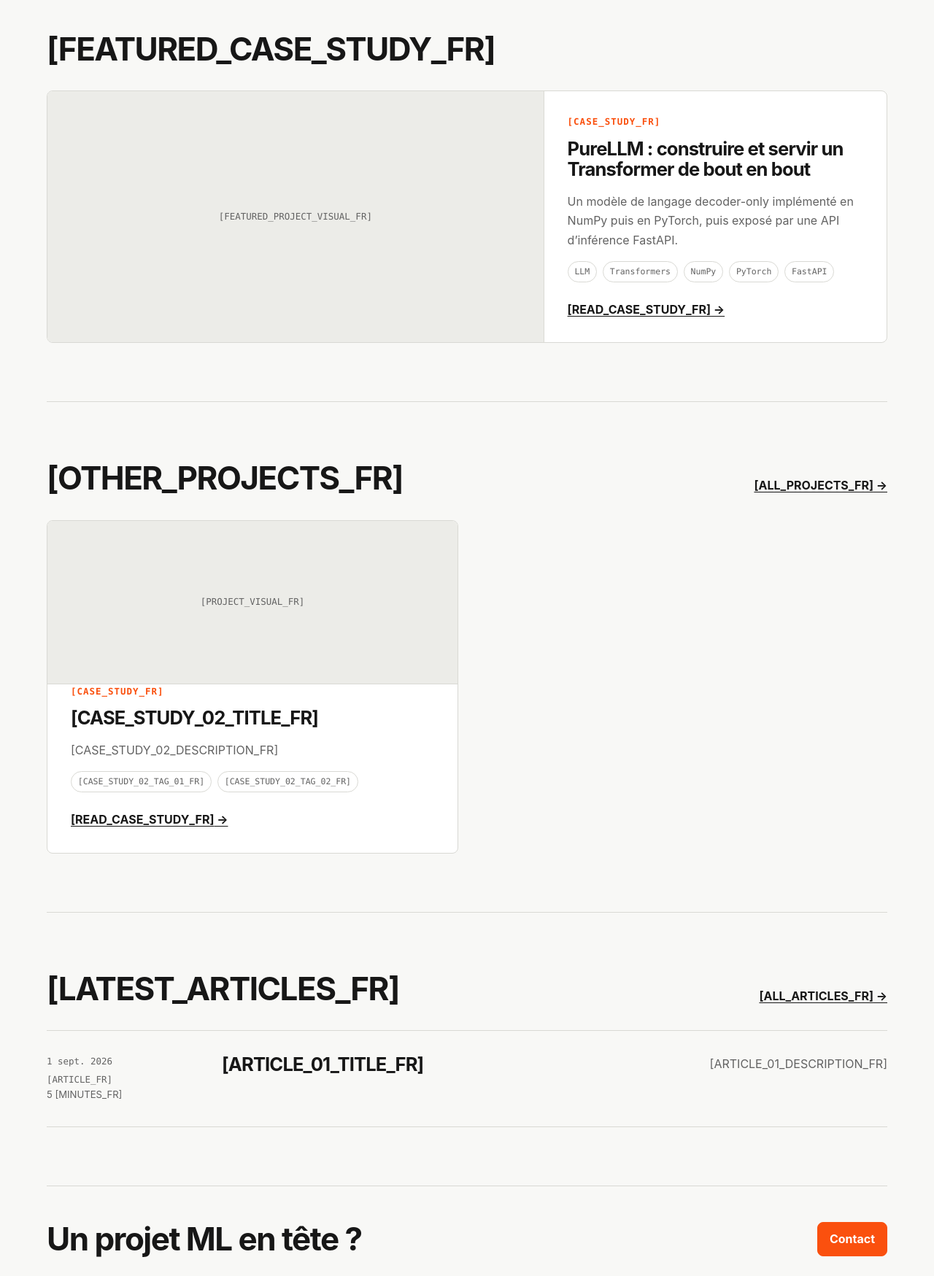
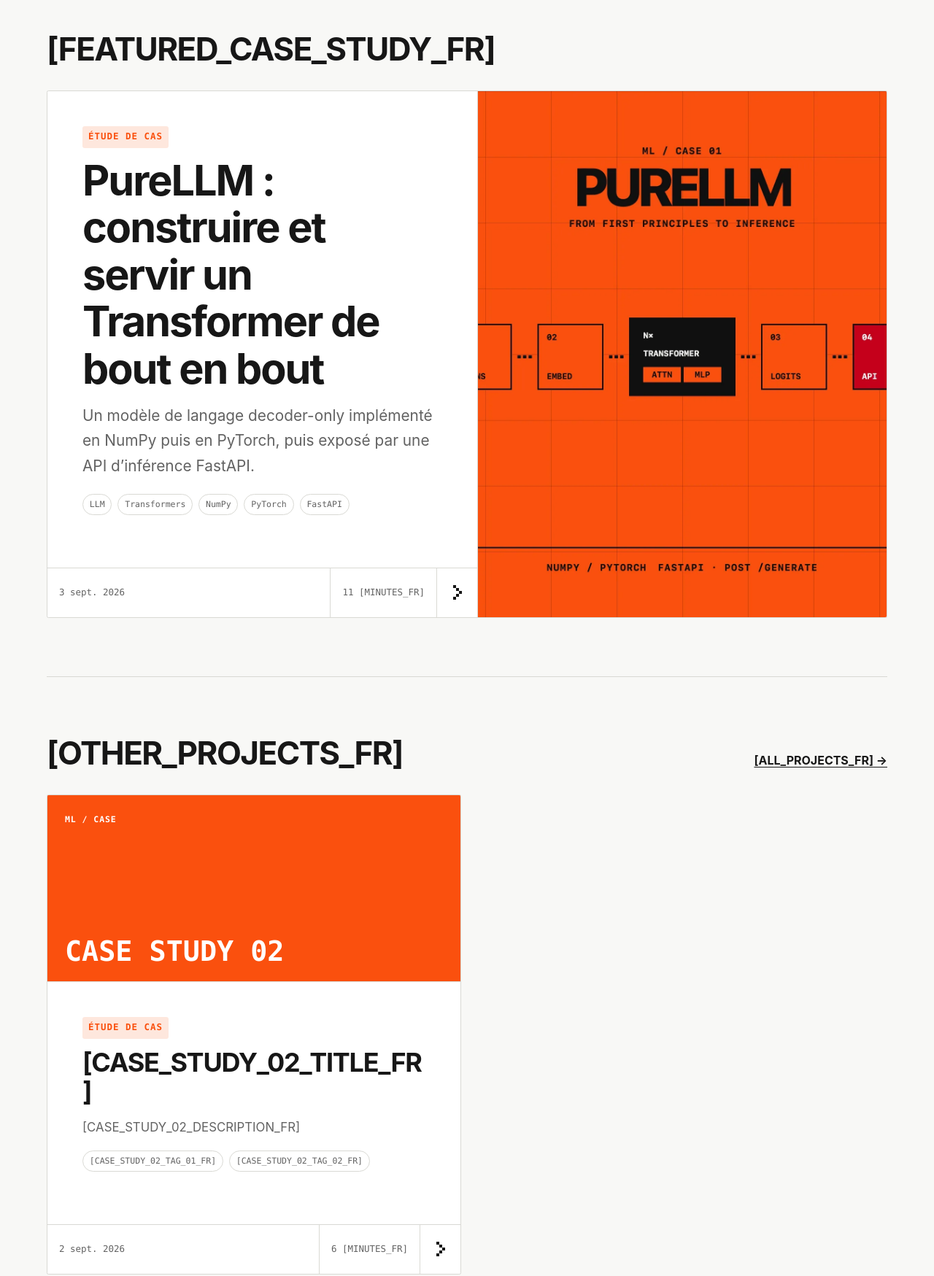
Before and after one commit to SachaEvain/sachaevain.github.io, an Astro site: page / in a window 1280 px wide. Shown: the part 880-2629 px from the top of the page at 73% size. Built offline with nearby package versions, Linux system fonts and the light colour scheme; Astro itself is replaced by a stand-in of ours; some packages are replaced by stand-ins of ours.

Commit message:
feat: refresh editorial cards and PureLLM presentation

```diff
--- a/src/components/BlogPage.astro
+++ b/src/components/BlogPage.astro
@@ -22,7 +22,6 @@ const posts = await getLocalizedPosts(locale);
 	<header class="page-header shell">
 		<p class="eyebrow">{text.blog}</p>
 		<h1>{text.blogTitle}</h1>
-		<p>{text.blogDescription}</p>
 	</header>
 
 	<section class="section shell" aria-label={text.blogTitle}>
--- a/src/components/CaseStudyCard.astro
+++ b/src/components/CaseStudyCard.astro
@@ -1,6 +1,7 @@
 ---
 import { copy, type Locale } from '../i18n';
 import { postPath, type Post } from '../lib/posts';
+import PostVisual from './PostVisual.astro';
 
 interface Props {
 	post: Post;
@@ -10,23 +11,31 @@ interface Props {
 
 const { post, locale, featured = false } = Astro.props;
 const text = copy[locale];
+const dateLocale = locale === 'fr' ? 'fr-FR' : 'en-GB';
+const href = postPath(post);
 ---
 
-<article class:list={['case-card', { 'case-card--featured': featured }]}>
-	<div class="case-card__visual" aria-hidden="true">
-		<span>
-			{featured
-				? `[FEATURED_PROJECT_VISUAL_${locale.toUpperCase()}]`
-				: `[PROJECT_VISUAL_${locale.toUpperCase()}]`}
-		</span>
-	</div>
-	<div class="case-card__body">
+<article class:list={['editorial-card', { 'editorial-card--featured': featured }]}>
+	<div class="editorial-card__body">
 		<p class="eyebrow">{text.caseStudy}</p>
-		<h3><a href={postPath(post)}>{post.data.title}</a></h3>
+		<h3><a href={href}>{post.data.title}</a></h3>
 		<p>{post.data.description}</p>
 		<ul class="tag-list" aria-label={text.tags}>
 			{post.data.tags.map((tag) => <li>{tag}</li>)}
 		</ul>
-		<a class="text-link" href={postPath(post)}>{text.readCaseStudy}<span aria-hidden="true"> →</span></a>
 	</div>
+	<PostVisual post={post} featured={featured} />
+	<footer class="editorial-card__meta">
+		<time datetime={post.data.publishedAt.toISOString()}>
+			{post.data.publishedAt.toLocaleDateString(dateLocale, {
+				year: 'numeric',
+				month: 'short',
+				day: 'numeric',
+			})}
+		</time>
+		<span>{post.data.readingMinutes} {text.minutes}</span>
+		<a href={href} aria-label={`${text.readCaseStudy}: ${post.data.title}`}>
+			<span class="pixel-arrow" aria-hidden="true"></span>
+		</a>
+	</footer>
 </article>
--- a/src/components/PostList.astro
+++ b/src/components/PostList.astro
@@ -1,6 +1,7 @@
 ---
 import { copy, type Locale } from '../i18n';
 import { postPath, type Post } from '../lib/posts';
+import PostVisual from './PostVisual.astro';
 
 interface Props {
 	posts: Post[];
@@ -14,9 +15,22 @@ const dateLocale = locale === 'fr' ? 'fr-FR' : 'en-GB';
 
 <div class="post-list">
 	{
-		posts.map((post) => (
-			<article class="post-row">
-				<div class="post-row__meta">
+		posts.map((post, index) => {
+			const featured = index === 0;
+			const href = postPath(post);
+			const action = post.data.type === 'case-study' ? text.readCaseStudy : text.readArticle;
+
+			return (
+			<article class:list={['editorial-card', { 'editorial-card--featured': featured }]}>
+				<div class="editorial-card__body">
+					<p class="eyebrow">
+						{post.data.type === 'case-study' ? text.caseStudy : text.article}
+					</p>
+					<h3><a href={href}>{post.data.title}</a></h3>
+					<p>{post.data.description}</p>
+				</div>
+				<PostVisual post={post} featured={featured} />
+				<footer class="editorial-card__meta">
 					<time datetime={post.data.publishedAt.toISOString()}>
 						{post.data.publishedAt.toLocaleDateString(dateLocale, {
 							year: 'numeric',
@@ -24,12 +38,13 @@ const dateLocale = locale === 'fr' ? 'fr-FR' : 'en-GB';
 							day: 'numeric',
 						})}
 					</time>
-					<span>{post.data.type === 'case-study' ? text.caseStudy : text.article}</span>
-				</div>
-				<h3><a href={postPath(post)}>{post.data.title}</a></h3>
-				<p>{post.data.description}</p>
-				<span class="post-row__time">{post.data.readingMinutes} {text.minutes}</span>
+					<span>{post.data.readingMinutes} {text.minutes}</span>
+					<a href={href} aria-label={`${action}: ${post.data.title}`}>
+						<span class="pixel-arrow" aria-hidden="true"></span>
+					</a>
+				</footer>
 			</article>
-		))
+			);
+		})
 	}
 </div>
--- /dev/null
+++ b/src/components/PostVisual.astro
@@ -0,0 +1,35 @@
+---
+import { Image } from 'astro:assets';
+import type { Post } from '../lib/posts';
+
+interface Props {
+	post: Post;
+	featured?: boolean;
+}
+
+const { post, featured = false } = Astro.props;
+const visualLabel = post.data.type === 'case-study' ? 'ML / CASE' : 'ML / NOTE';
+const visualName = post.data.translationKey.replaceAll('-', ' ').toUpperCase();
+---
+
+<div class="editorial-card__visual" aria-hidden="true">
+	{
+		post.data.cover ? (
+			<Image src={post.data.cover} alt="" loading={featured ? 'eager' : 'lazy'} />
+		) : post.data.visualization ? (
+			<iframe
+				src={post.data.visualization}
+				title=""
+				tabindex="-1"
+				loading={featured ? 'eager' : 'lazy'}
+				referrerpolicy="no-referrer"
+				sandbox="allow-scripts"
+			></iframe>
+		) : (
+			<div class="editorial-card__fallback">
+				<span>{visualLabel}</span>
+				<strong>{visualName}</strong>
+			</div>
+		)
+	}
+</div>
--- a/src/content.config.ts
+++ b/src/content.config.ts
@@ -18,6 +18,7 @@ const posts = defineCollection({
 			featured: z.boolean().default(false),
 			draft: z.boolean().default(false),
 			cover: image().optional(),
+			visualization: z.string().startsWith('/').optional(),
 		}),
 });
 
--- a/src/content/posts/en/purellm.mdx
+++ b/src/content/posts/en/purellm.mdx
@@ -11,6 +11,8 @@ tags:
   - "[CASE_STUDY_01_TAG_02_EN]"
 featured: true
 draft: false
+cover: "../../../assets/purellm-cover.webp"
+visualization: "/visualizations/purellm-forward-pass.html"
 ---
 
 ## [CASE_STUDY_01_CONTEXT_EN]
--- a/src/content/posts/fr/purellm.mdx
+++ b/src/content/posts/fr/purellm.mdx
@@ -14,6 +14,8 @@ tags:
   - "FastAPI"
 featured: true
 draft: false
+cover: "../../../assets/purellm-cover.webp"
+visualization: "/visualizations/purellm-forward-pass.html"
 ---
 
 import CodexVisualization from '../../../components/CodexVisualization.astro';
--- a/src/i18n.ts
+++ b/src/i18n.ts
@@ -33,10 +33,10 @@ const fr = {
 	portfolioTitle: 'Projets & études de cas',
 	portfolioDescription:
 		'Un portfolio de projets couvrant des systèmes ML en production, des pilotes, des prototypes de recherche et des réalisations de hackathon.',
-	blogTitle: '[BLOG_TITLE_FR]',
+	blogTitle: 'Derniers articles',
 	blogDescription: '[BLOG_DESCRIPTION_FR]',
-	caseStudy: '[CASE_STUDY_FR]',
-	article: '[ARTICLE_FR]',
+	caseStudy: 'Étude de cas',
+	article: 'Article',
 	minutes: '[MINUTES_FR]',
 	tableOfContents: '[TABLE_OF_CONTENTS_FR]',
 	previousArticle: '[PREVIOUS_ARTICLE_FR]',
@@ -98,10 +98,10 @@ const en: typeof fr = {
 	portfolioTitle: 'Projects & case studies',
 	portfolioDescription:
 		'A portfolio of projects spanning production ML systems, pilots, research prototypes, and hackathon builds.',
-	blogTitle: '[BLOG_TITLE_EN]',
+	blogTitle: 'Latest Articles',
 	blogDescription: '[BLOG_DESCRIPTION_EN]',
-	caseStudy: '[CASE_STUDY_EN]',
-	article: '[ARTICLE_EN]',
+	caseStudy: 'Case Study',
+	article: 'Article',
 	minutes: '[MINUTES_EN]',
 	tableOfContents: '[TABLE_OF_CONTENTS_EN]',
 	previousArticle: '[PREVIOUS_ARTICLE_EN]',
--- a/src/styles/global.css
+++ b/src/styles/global.css
@@ -31,11 +31,11 @@
 
 :root[data-theme='dark'] {
 	color-scheme: dark;
-	--background: #181816;
-	--surface: #21211f;
+	--background: #101011;
+	--surface: #18181a;
 	--text: #f2f2ee;
-	--muted: #aaa9a2;
-	--border: #3d3d38;
+	--muted: #9b9b9f;
+	--border: #313135;
 	/* --accent: #7ca2ff;
 	--accent-hover: #a5bdff; */
 		--accent: #FA500E;
@@ -49,13 +49,13 @@
 	:root:not([data-theme]),
 	:root[data-theme='system'] {
 		color-scheme: dark;
-		--background: #181816;
-		--surface: #21211f;
+		--background: #101011;
+		--surface: #18181a;
 		--text: #f2f2ee;
-		--muted: #aaa9a2;
-		--border: #3d3d38;
-		--accent: #7ca2ff;
-		--accent-hover: #a5bdff;
+		--muted: #9b9b9f;
+		--border: #313135;
+		--accent: #FA500E;
+		--accent-hover: #C5001B;
 		--accent-foreground: #111827;
 		--focus: #fbbf24;
 	}
@@ -326,67 +326,222 @@ h3 {
 }
 
 .case-grid,
-.portfolio-grid {
+.portfolio-grid,
+.post-list {
 	display: grid;
 	grid-template-columns: repeat(2, minmax(0, 1fr));
-	gap: var(--space-4);
+	gap: var(--space-3);
 }
 
-.portfolio-grid .case-card--featured {
+.portfolio-grid .editorial-card--featured {
 	grid-column: 1 / -1;
 }
 
-.case-card {
+.editorial-card {
 	display: grid;
-	grid-template-rows: 12rem 1fr;
+	grid-template-areas:
+		'visual'
+		'body'
+		'meta';
+	grid-template-rows: 16rem 1fr auto;
 	overflow: hidden;
 	border: 1px solid var(--border);
-	border-radius: var(--radius);
+	border-radius: 0.15rem;
 	background: var(--surface);
 }
 
-.case-card--featured {
-	grid-template-columns: minmax(0, 1.45fr) minmax(18rem, 1fr);
-	grid-template-rows: auto;
+.editorial-card--featured {
+	grid-column: 1 / -1;
+	grid-template-areas:
+		'body visual'
+		'meta visual';
+	grid-template-columns: minmax(0, 1.05fr) minmax(20rem, 1fr);
+	grid-template-rows: minmax(25rem, 1fr) auto;
+	min-height: 34rem;
 }
 
-.case-card__visual {
+.editorial-card__visual {
+	grid-area: visual;
+	min-width: 0;
+	min-height: 16rem;
+	overflow: hidden;
+	border-bottom: 1px solid var(--border);
+	background: var(--background);
+}
+
+.editorial-card--featured .editorial-card__visual {
+	border-bottom: 0;
+	border-left: 1px solid var(--border);
+}
+
+.editorial-card__visual img,
+.editorial-card__visual iframe {
+	display: block;
+	width: 100%;
+	height: 100%;
+	border: 0;
+}
+
+.editorial-card__visual img {
+	object-fit: cover;
+}
+
+.editorial-card__visual iframe {
+	min-height: 100%;
+	color-scheme: inherit;
+	pointer-events: none;
+}
+
+.editorial-card__fallback {
+	display: flex;
+	height: 100%;
+	min-height: inherit;
+	flex-direction: column;
+	justify-content: space-between;
+	gap: var(--space-4);
+	padding: var(--space-4);
+	background: var(--accent);
+	color: var(--accent-foreground);
+	font-family: ui-monospace, SFMono-Regular, Menlo, Monaco, Consolas, monospace;
+}
+
+.editorial-card__fallback span {
+	font-size: 0.72rem;
+	font-weight: 700;
+	letter-spacing: 0.08em;
+}
+
+.editorial-card__fallback strong {
+	max-width: 14ch;
+	font-size: clamp(1.5rem, 3vw, 3rem);
+	line-height: 0.95;
+	overflow-wrap: anywhere;
+}
+
+.editorial-card__body {
+	display: flex;
+	grid-area: body;
+	min-width: 0;
+	flex-direction: column;
+	align-items: flex-start;
+	padding: clamp(1.5rem, 4vw, 3rem);
+}
+
+.editorial-card__body .eyebrow {
+	width: fit-content;
+	padding: 0.28rem 0.5rem;
+	border-radius: 0.2rem;
+	background: color-mix(in srgb, var(--accent) 14%, var(--surface));
+	color: var(--accent);
+}
+
+.editorial-card__body h3 {
+	margin-bottom: var(--space-3);
+	font-size: clamp(1.6rem, 3vw, 2.25rem);
+}
+
+.editorial-card--featured .editorial-card__body h3 {
+	font-size: clamp(2.25rem, 4.5vw, 3.6rem);
+}
+
+.editorial-card__body h3 a {
+	overflow-wrap: anywhere;
+	text-decoration: none;
+}
+
+.editorial-card__body > p:not(.eyebrow) {
+	color: var(--muted);
+	font-size: 1.05rem;
+}
+
+.editorial-card--featured .editorial-card__body > p:not(.eyebrow) {
+	font-size: clamp(1.05rem, 1.7vw, 1.3rem);
+}
+
+.editorial-card__body .tag-list {
+	margin-top: auto;
+}
+
+.editorial-card__meta {
 	display: grid;
-	place-items: center;
-	min-height: 14rem;
-	border-bottom: 1px solid var(--border);
-	background: #ecece8;
+	grid-area: meta;
+	grid-template-columns: minmax(0, 1fr) auto 3.5rem;
+	min-height: 4.25rem;
+	border-top: 1px solid var(--border);
 	color: var(--muted);
-	font-family: ui-monospace, SFMono-Regular, Menlo, Monaco, Consolas, monospace;
 	font-size: 0.78rem;
 }
 
-.case-card--featured .case-card__visual {
-	border-right: 1px solid var(--border);
-	border-bottom: 0;
+.editorial-card__meta > * {
+	display: flex;
+	align-items: center;
+	padding: var(--space-2) var(--space-3);
 }
 
-.case-card__body {
-	display: flex;
-	flex-direction: column;
-	align-items: flex-start;
-	padding: var(--space-5);
+.editorial-card__meta > * + * {
+	border-left: 1px solid var(--border);
 }
 
-.case-card__body h3 {
-	margin-bottom: var(--space-3);
-}
-
-.case-card__body h3 a {
+.editorial-card__meta a {
+	justify-content: center;
+	overflow: hidden;
+	color: var(--text);
 	text-decoration: none;
 }
 
-.case-card__body > p:not(.eyebrow) {
-	color: var(--muted);
+.editorial-card__meta a:hover {
+	background: var(--accent);
+	color: var(--accent-foreground);
 }
 
-.case-card__body .text-link {
-	margin-top: auto;
+.pixel-arrow {
+	position: relative;
+	display: block;
+	width: 1.25rem;
+	height: 1.875rem;
+	overflow: hidden;
+}
+
+.pixel-arrow::before,
+.pixel-arrow::after {
+	position: absolute;
+	top: 0.3125rem;
+	left: 0.25rem;
+	width: 0.25rem;
+	height: 0.25rem;
+	background: currentColor;
+	box-shadow:
+		0.25rem 0.25rem currentColor,
+		0.5rem 0.5rem currentColor,
+		0.25rem 0.75rem currentColor,
+		0 1rem currentColor;
+	content: '';
+	transition: transform 300ms ease;
+	will-change: transform;
+}
+
+.pixel-arrow::before {
+	transform: translateX(-2rem);
+	transition-delay: 50ms;
+}
+
+.editorial-card__meta a:hover .pixel-arrow::before,
+.editorial-card__meta a:focus-visible .pixel-arrow::before {
+	transform: translateX(0);
+}
+
+.editorial-card__meta a:hover .pixel-arrow::after,
+.editorial-card__meta a:focus-visible .pixel-arrow::after {
+	transform: translateX(2rem);
+}
+
+.editorial-card__meta time,
+.editorial-card__meta > span {
+	font-family: ui-monospace, SFMono-Regular, Menlo, Monaco, Consolas, monospace;
+}
+
+.editorial-card:hover {
+	border-color: color-mix(in srgb, var(--accent) 55%, var(--border));
 }
 
 .tag-list {
@@ -407,52 +562,6 @@ h3 {
 	font-size: 0.72rem;
 }
 
-.post-list {
-	border-top: 1px solid var(--border);
-}
-
-.post-row {
-	position: relative;
-	display: grid;
-	grid-template-columns: 13rem minmax(0, 1fr) auto;
-	column-gap: var(--space-5);
-	padding-block: var(--space-5);
-	border-bottom: 1px solid var(--border);
-}
-
-.post-row__meta {
-	display: flex;
-	flex-direction: column;
-	gap: 0.25rem;
-	color: var(--muted);
-	font-family: ui-monospace, SFMono-Regular, Menlo, Monaco, Consolas, monospace;
-	font-size: 0.78rem;
-}
-
-.post-row h3 {
-	margin-bottom: var(--space-2);
-}
-
-.post-row h3 a {
-	text-decoration: none;
-}
-
-.post-row h3 a::after {
-	position: absolute;
-	inset: 0;
-	content: '';
-}
-
-.post-row p {
-	margin-bottom: 0;
-	color: var(--muted);
-}
-
-.post-row__time {
-	color: var(--muted);
-	font-size: 0.82rem;
-	white-space: nowrap;
-}
 
 .contact-strip {
 	display: flex;
@@ -839,7 +948,6 @@ h3 {
 	}
 
 	.hero,
-	.case-card--featured,
 	.cv-section,
 	.article-grid {
 		grid-template-columns: 1fr;
@@ -859,29 +967,25 @@ h3 {
 		align-items: start;
 	}
 
-	.case-card--featured {
-		grid-template-rows: 12rem 1fr;
+	.case-grid,
+	.portfolio-grid,
+	.post-list {
+		grid-template-columns: 1fr;
 	}
 
-	.case-card--featured .case-card__visual {
-		border-right: 0;
-		border-bottom: 1px solid var(--border);
+	.editorial-card--featured {
+		grid-template-areas:
+			'visual'
+			'body'
+			'meta';
+		grid-template-columns: 1fr;
+		grid-template-rows: 19rem auto auto;
+		min-height: 0;
 	}
 
-	.post-row {
-		grid-template-columns: 1fr auto;
-		gap: var(--space-3);
-	}
-
-	.post-row__meta {
-		grid-column: 1 / -1;
-		flex-direction: row;
-		flex-wrap: wrap;
-		gap: var(--space-3);
-	}
-
-	.post-row p {
-		grid-column: 1 / -1;
+	.editorial-card--featured .editorial-card__visual {
+		border-left: 0;
+		border-bottom: 1px solid var(--border);
 	}
 
 	.toc--desktop {
@@ -912,6 +1016,7 @@ h3 {
 
 	.case-grid,
 	.portfolio-grid,
+	.post-list,
 	.article-pagination {
 		grid-template-columns: 1fr;
 	}
@@ -928,12 +1033,8 @@ h3 {
 		display: flex;
 	}
 
-	.post-row {
-		grid-template-columns: 1fr;
-	}
-
-	.post-row__time {
-		grid-column: 1;
+	.editorial-card__meta {
+		grid-template-columns: 1fr auto 3.25rem;
 	}
 
 	.article-pagination__next {
@@ -948,6 +1049,11 @@ h3 {
 @media (prefers-reduced-motion: reduce) {
 	html {
 		scroll-behavior: auto;
+	}
+
+	.pixel-arrow::before,
+	.pixel-arrow::after {
+		transition: none;
 	}
 }
 
```
Also changed, not shown: src/assets/purellm-cover.webp (added).
